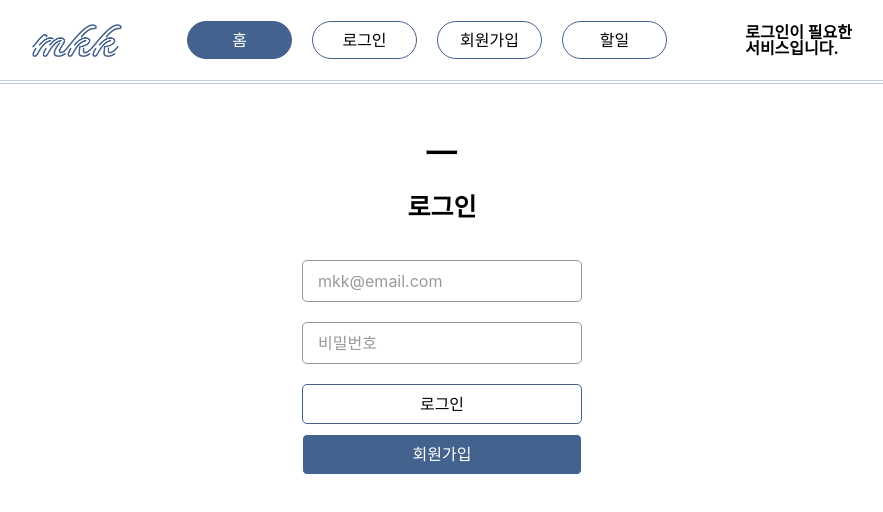
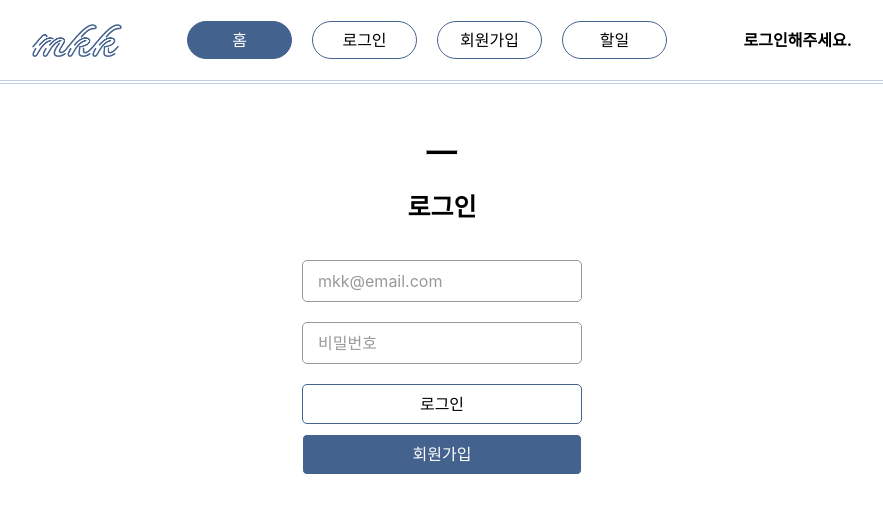
Before and after one commit to mkk00/Todo-List-React-Project-with-Axios, a React (Create React App) app: page /signin in a window 1280 px wide. Shown: the top 512 px of the page, without its empty margins (198-1081 px from the left). Built offline with nearby package versions, Linux system fonts and the light colour scheme.

Commit message:
[feat] redirect to signin if token dont exists

```diff
--- a/src/component/loginInfo.jsx
+++ b/src/component/loginInfo.jsx
@@ -18,8 +18,7 @@ function LoginInfo(){
           </button>
         </> :
         <span>
-          로그인이 필요한<br/>
-          서비스입니다.
+          로그인해주세요.
         </span>
       }
     </UserLoginInfo>
--- a/src/pages/Todo.jsx
+++ b/src/pages/Todo.jsx
@@ -1,3 +1,6 @@
+import {useEffect} from 'react';
+import { useNavigate } from 'react-router-dom';
+
 import styled from "styled-components";
 
 import FormInput from "../component/formInput";
@@ -6,6 +9,15 @@ import Divider from "../component/divider";
 import TodoItem from "../component/todoItem";
 
 function Todo() {
+  const navigate = useNavigate();
+
+  useEffect(() =>{
+    if(!localStorage.getItem('accessToken')){
+      alert(`로그인이 필요한 서비스입니다.\n로그인 페이지로 이동합니다.`);
+      navigate('/signin');
+    }
+  }, [])
+
   return(
     <section className="container">
       <Divider />
```
